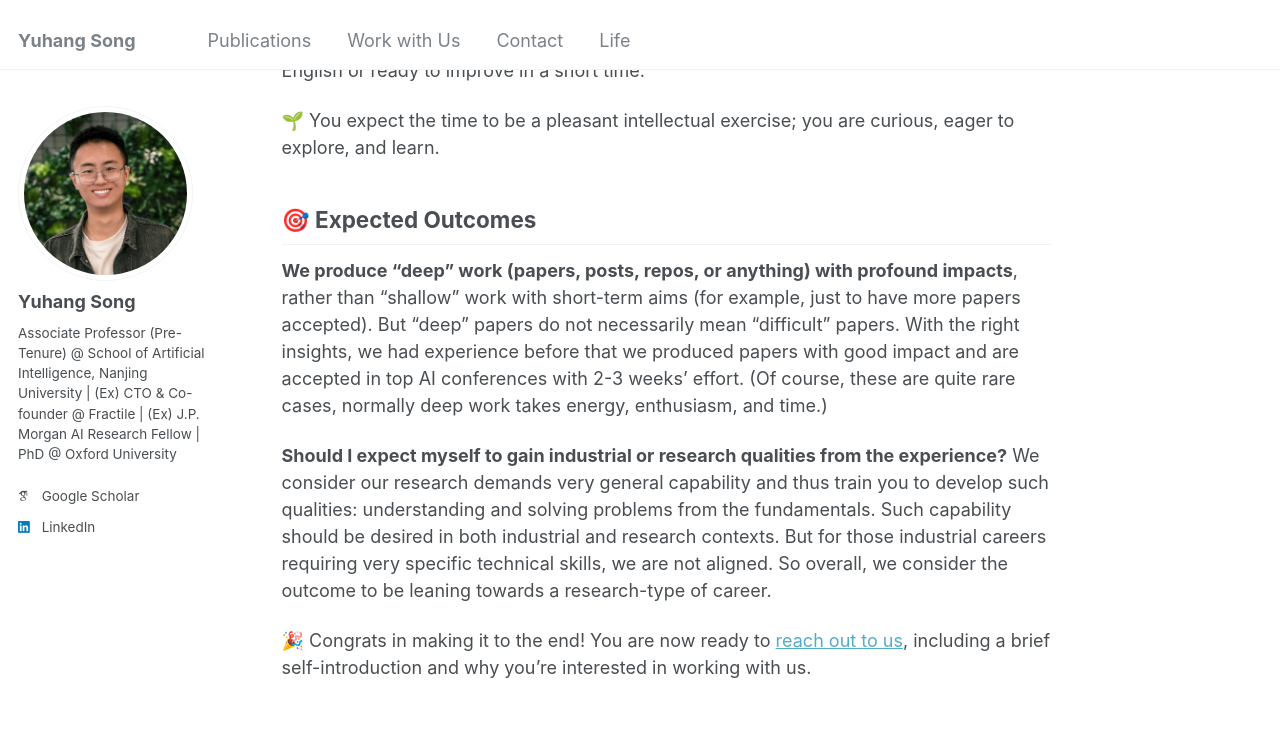
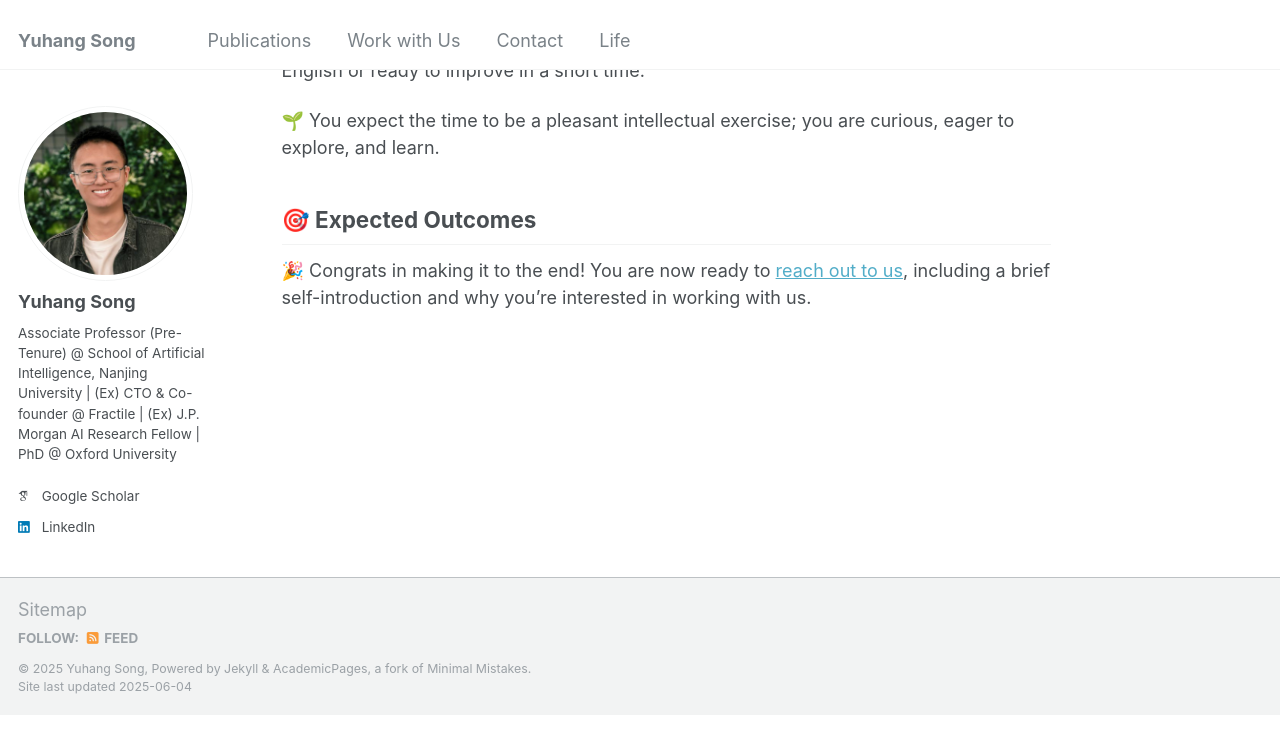
Before and after one commit to YuhangSong/YuhangSong.github.io, a Jekyll site: the page built from _pages/work-with-us.md, in a window 1280 px wide and 900 px high, scrolled down 2367 px. Shown: the top 754 px of the window. Built offline with Jekyll 4.4.1, drawn with Linux system fonts in a browser that asks for light colours; some web fonts are replaced; after the commit the page ends 3082 px from its top, so only the background shows below that.

Commit message:
update work-with-us.md

```diff
--- a/_pages/work-with-us.md
+++ b/_pages/work-with-us.md
@@ -53,13 +53,13 @@ I see broadly two kinds of talents, and you can be either one of them (i.e., don
 
 ## 🎯 Expected Outcomes
 
-**We produce "deep" work (papers, posts, repos, or anything) with profound impacts**, rather than "shallow" work with short-term aims (for example, just to have more papers accepted).
+<!-- **We produce "deep" work (papers, posts, repos, or anything) with profound impacts**, rather than "shallow" work with short-term aims (for example, just to have more papers accepted).
 But "deep" papers do not necessarily mean "difficult" papers. With the right insights, we had experience before that we produced papers with good impact and are accepted in top AI conferences with 2-3 weeks' effort. (Of course, these are quite rare cases, normally deep work takes energy, enthusiasm, and time.)
 
 **Should I expect myself to gain industrial or research qualities from the experience?**
 We consider our research demands very general capability and thus train you to develop such qualities: understanding and solving problems from the fundamentals.
 Such capability should be desired in both industrial and research contexts.
 But for those industrial careers requiring very specific technical skills, we are not aligned.
-So overall, we consider the outcome to be leaning towards a research-type of career.
+So overall, we consider the outcome to be leaning towards a research-type of career. -->
 
 🎉 Congrats in making it to the end! You are now ready to [reach out to us](https://yuhangsong.github.io/contact/), including a brief self-introduction and why you’re interested in working with us.
```
